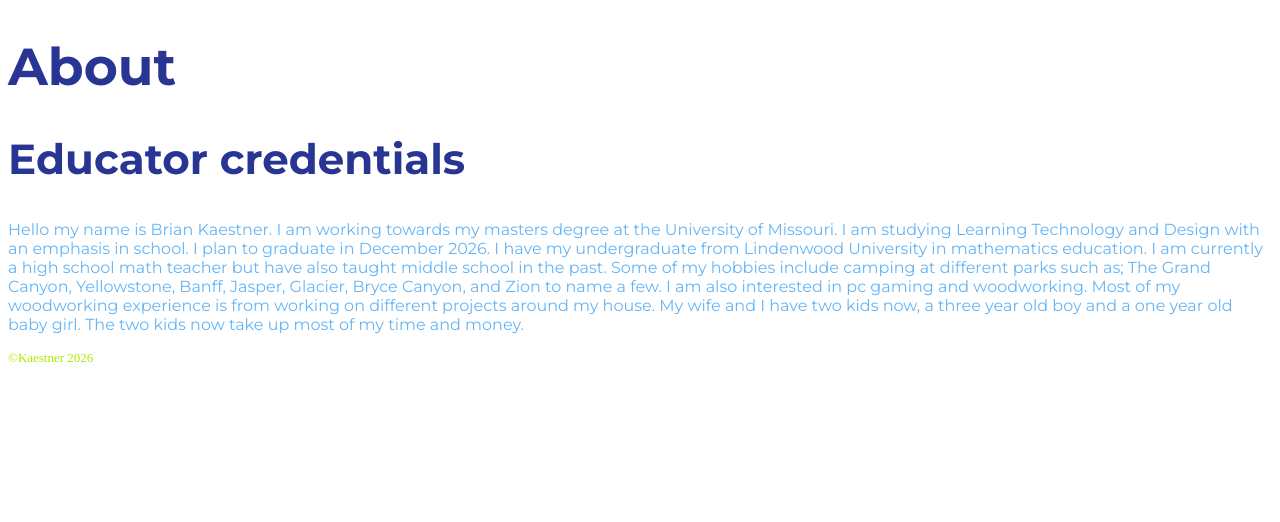
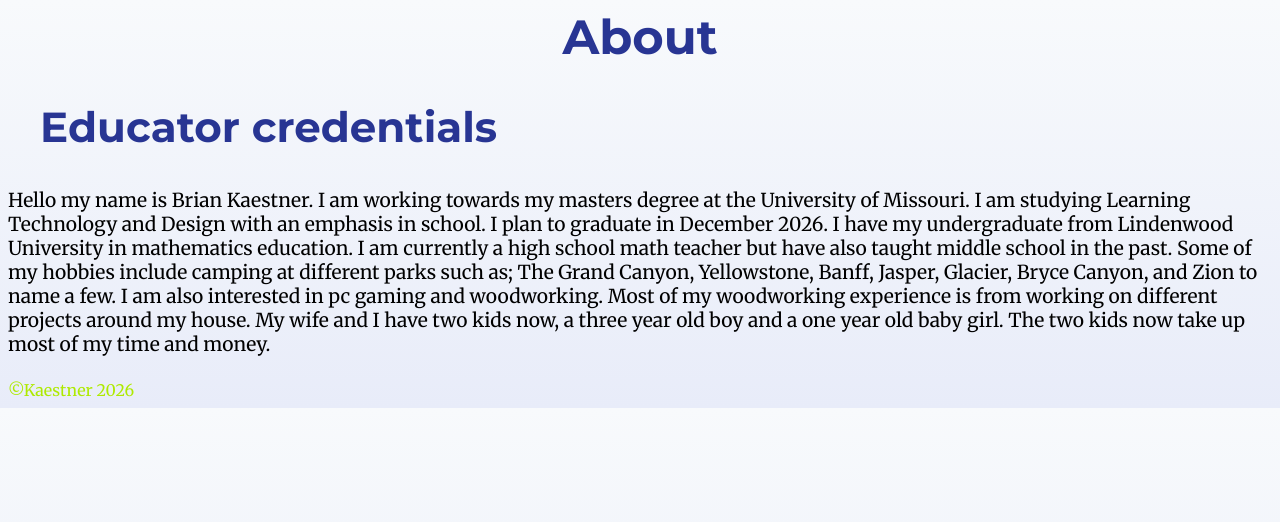
Before and after one commit to bmkxcf/bmkxcf.github.io, a PHP site: page /about.html in a window 1280 px wide. Shown: the top 522 px of the page. Run offline with PHP 8.4, Linux system fonts and the light colour scheme.

Commit message:
Update style.css

```diff
--- a/webdevelopment/style.css
+++ b/webdevelopment/style.css
@@ -1,21 +1,76 @@
 @import url('https://fonts.googleapis.com/css2?family=Montserrat:wght@400;600;700&family=Merriweather:wght@300;400;700&display=swap');
 
 h1{
-     color:#283593;
-     font-size: 52px;
-     font-family: 'Montserrat', sans-serif;
-  }
+    color:#283593;
+    font-family: 'Montserrat', sans-serif;
+    font-size: 3rem;
+    margin: 0 0 1rem 0;
+    text-align: center;
+}
 h2{
     color:#283593;
     font-size:42px;
     font-family: 'Montserrat', sans-serif;
+    text-indent: 2rem ;
   }
 p{
-    color:#64B5F6;
-    font-size: 16px;
-    font-family: 'Montserrat', sans-serif;
+    color:#000000;
+    font-family: 'Merriweather', sans-serif;
+    font-size: 1.2rem;
+    margin-bottom: 1.5rem;
  }
 div{
-    color:rgb(174,234,0);
-    font-size: small;
+    font-family: 'Merriweather', sans-serif;
+    color:#AEEA00;
+    font-size: 16px;
   }
+blockquote{
+    color:#64B5F6;
+    font-size: 1.2rem;
+    margin-bottom: 1.5rem;
+    font-family: 'Merriweather', sans-serif;
+    text-align: center;
+}
+body {
+    background: linear-gradient(to top, #E8ECF9, #F8FAFC);
+}
+.hero {
+    background:url("https://images.unsplash.com/photo-1746468658999-30f6a7a8518d?q=80&w=927&auto=format&fit=crop&ixlib=rb-4.1.0&ixid=M3wxMjA3fDB8MHxwaG90by1wYWdlfHx8fGVufDB8fHx8fA%3D%3D")no-repeat center center/cover;
+    height: 100vh;
+    display: flex;
+    justify-content: center;
+    align-items: center;
+    color: #E8ECF9;
+    text-align: center;
+}
+.hero-content h1{
+    color:#283593;
+    font-family: 'Montserrat', sans-serif;
+    font-size: 4rem;
+    margin: 0 0 1rem 0;
+}
+.hero-content p{
+    color:#64B5F6;
+    font-size: 1.2rem;
+    margin-bottom: 1.5rem;
+    font-family: 'Merriweather', sans-serif;
+    background-color:#E8ECF9;
+}
+.hero-content {
+    background-color:#E8ECF9;
+    padding: 2rem;
+    border-radius: 10px;
+}
+.btn {
+    background-color: #AEEA00;
+    color: #283593;
+    padding: 0.75rem 1.5rem;
+    border: none;
+    border-radius: 5px;
+    font-size: 1rem;
+    text-decoration: none;
+    font-family: 'Merriweather', serif;
+}
+.btn:hover {
+    background-color: #E8ECF9;
+}
```
